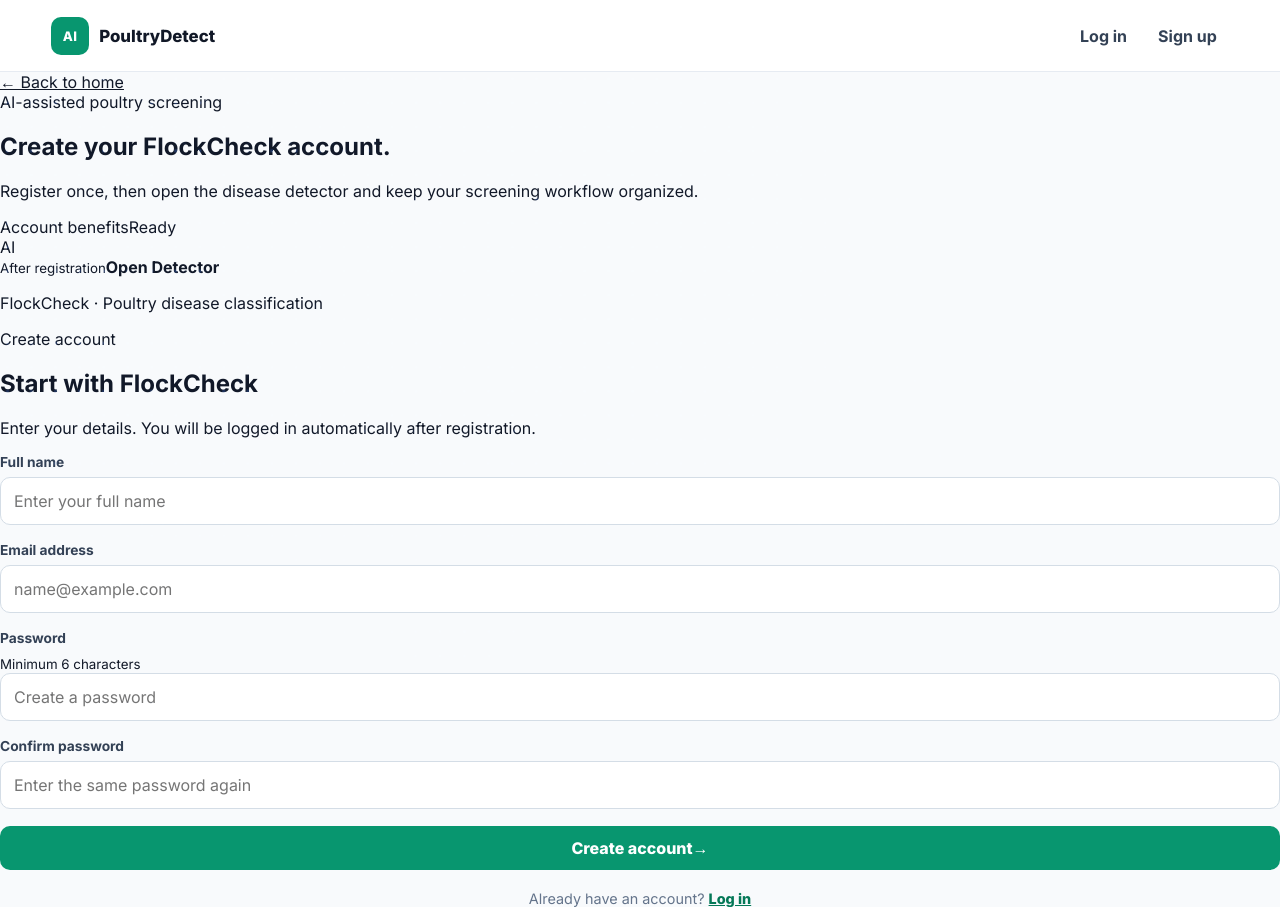
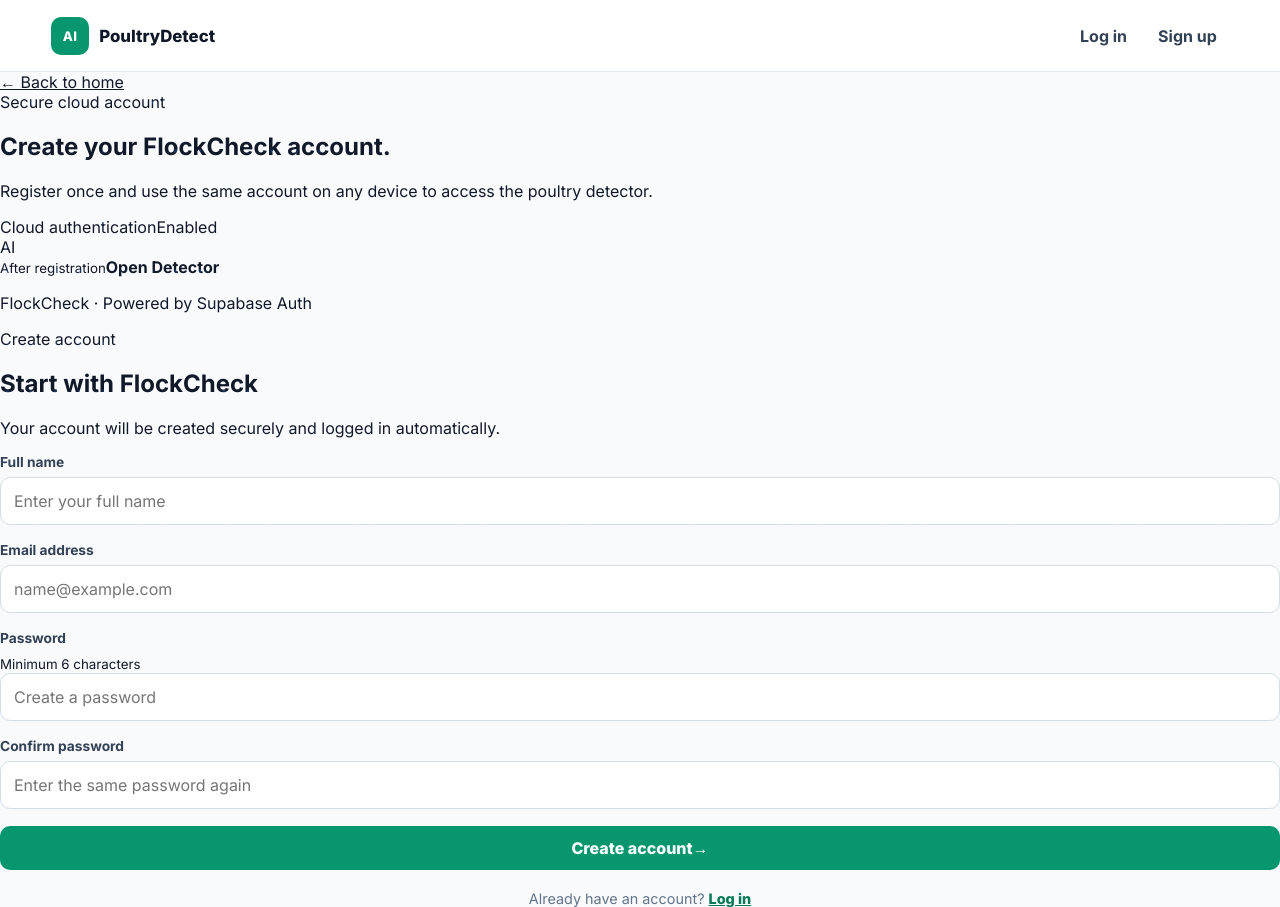
Before and after one commit to Mithun9661/poultry-disease-classification, a React (Vite) app in the folder client/: page /register in a window 1280 px wide. Built offline with nearby package versions, Linux system fonts and the light colour scheme; no server answers.

Commit message:
feat: connect registration to Supabase cloud auth

```diff
--- a/client/src/pages/Register.jsx
+++ b/client/src/pages/Register.jsx
@@ -1,7 +1,6 @@
 import { useState } from "react";
 import { useNavigate, Link } from "react-router-dom";
-import { registerAccount } from "../auth/authService";
-import { useAuth } from "../AuthContext";
+import { supabase } from "../supabaseClient";
 
 export default function Register() {
   const [name, setName] = useState("");
@@ -10,7 +9,6 @@
   const [confirmPassword, setConfirmPassword] = useState("");
   const [error, setError] = useState("");
   const [loading, setLoading] = useState(false);
-  const { login } = useAuth();
   const navigate = useNavigate();
 
   async function handleSubmit(e) {
@@ -24,15 +22,30 @@
 
     setLoading(true);
     try {
-      const data = await registerAccount({ name, email, password });
-      login(data.token, data.user);
-      navigate("/predict");
+      const cleanEmail = email.trim().toLowerCase();
+      const cleanName = name.trim();
+
+      const { data: registerData, error: registerError } = await supabase.functions.invoke("register-user", {
+        body: { name: cleanName, email: cleanEmail, password },
+      });
+
+      if (registerError) {
+        throw new Error(registerData?.message || registerError.message || "Registration failed.");
+      }
+
+      if (registerData?.message) {
+        throw new Error(registerData.message);
+      }
+
+      const { error: signInError } = await supabase.auth.signInWithPassword({
+        email: cleanEmail,
+        password,
+      });
+
+      if (signInError) throw signInError;
+      navigate("/predict", { replace: true });
     } catch (err) {
-      setError(
-        err.response?.data?.message ||
-          err.message ||
-          "Registration failed. Please try again."
-      );
+      setError(err.message || "Registration failed. Please try again.");
     } finally {
       setLoading(false);
     }
@@ -44,18 +57,18 @@
         <div className="auth-promo">
           <Link to="/" className="auth-back">← Back to home</Link>
           <div className="auth-promo-content">
-            <span className="auth-pill">AI-assisted poultry screening</span>
+            <span className="auth-pill">Secure cloud account</span>
             <h1>Create your FlockCheck account.</h1>
-            <p>Register once, then open the disease detector and keep your screening workflow organized.</p>
+            <p>Register once and use the same account on any device to access the poultry detector.</p>
             <div className="promo-preview">
-              <div className="promo-preview-head"><span>Account benefits</span><span className="success-chip">Ready</span></div>
+              <div className="promo-preview-head"><span>Cloud authentication</span><span className="success-chip">Enabled</span></div>
               <div className="promo-preview-body">
                 <div className="promo-score"><span>AI</span><div><small>After registration</small><strong>Open Detector</strong></div></div>
                 <div className="promo-bars"><i style={{width:"90%"}} /><i style={{width:"68%"}} /><i style={{width:"46%"}} /></div>
               </div>
             </div>
           </div>
-          <p className="auth-note">FlockCheck · Poultry disease classification</p>
+          <p className="auth-note">FlockCheck · Powered by Supabase Auth</p>
         </div>
 
         <div className="auth-panel">
@@ -63,7 +76,7 @@
             <div className="auth-title">
               <span>Create account</span>
               <h2>Start with FlockCheck</h2>
-              <p>Enter your details. You will be logged in automatically after registration.</p>
+              <p>Your account will be created securely and logged in automatically.</p>
             </div>
 
             {error && <div className="error-banner">{error}</div>}
```
